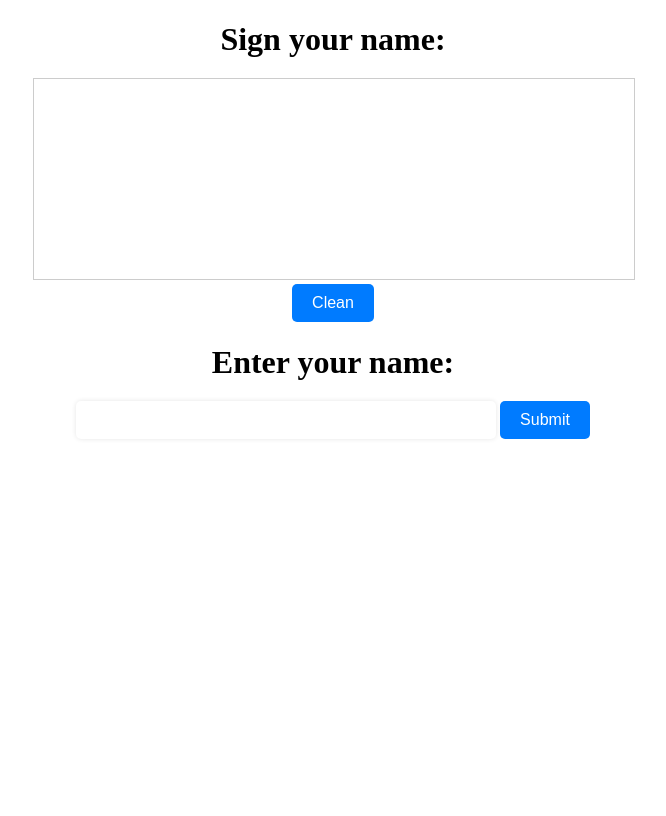
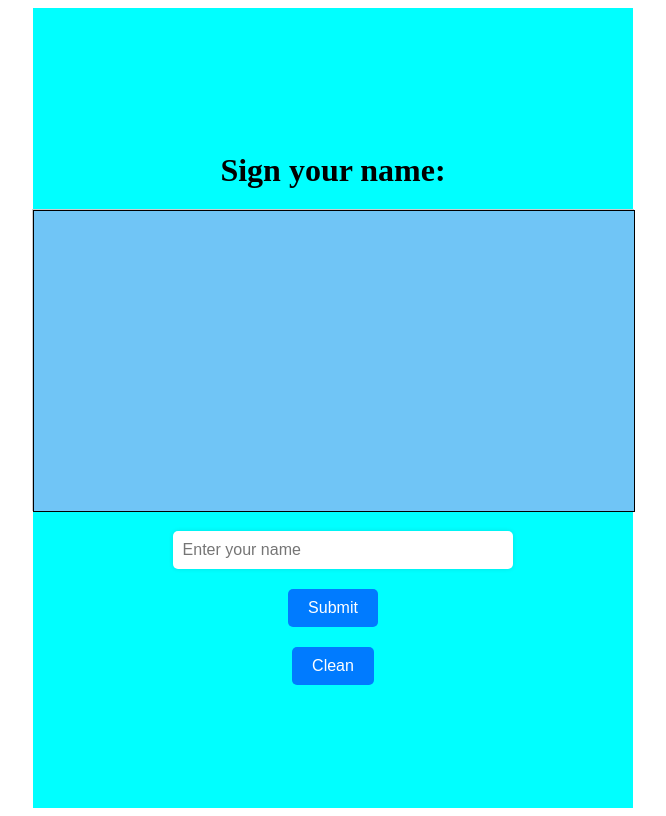
Before and after one commit to mzkyrwt8/topes.sign, a plain HTML site: page index.html in a window 1280 px wide. Shown: the whole page, without its empty margins (307-973 px from the left). Drawn offline with Linux system fonts and the light colour scheme.

Commit message:
Add files via upload

```diff
--- a/index.html
+++ b/index.html
@@ -2,19 +2,22 @@
 <html>
 
 <head>
-    <title>Sign Your Name</title>
-    <link rel="stylesheet" type="text/css" href="style.css">
+    <title>Canvas Drawing</title>
+    <link rel="stylesheet" href="style.css">
 </head>
 
 <body>
     <div class="container">
         <h1>Sign your name:</h1>
-        <canvas id="canvas"></canvas>
+        <div class="canvas-container">
+            <canvas id="canvas"></canvas>
+            <!--   <div class="touch-div" id="touch-div"></div> -->
+        </div>
+        <div>
+            <input type="text" id="name-input" placeholder="Enter your name">
+            <button id="submit-btn">Submit</button>
+        </div>
         <button id="clean-btn">Clean</button>
-        <div id="signature"></div>
-        <h1>Enter your name:</h1>
-        <input type="text" id="name-input">
-        <button id="submit-btn">Submit</button>
     </div>
     <script src="script.js"></script>
 </body>
--- a/script.js
+++ b/script.js
@@ -1,12 +1,12 @@
 const canvas = document.getElementById('canvas');
 const ctx = canvas.getContext('2d');
 const cleanBtn = document.getElementById('clean-btn');
-const signature = document.getElementById('signature');
 const nameInput = document.getElementById('name-input');
 const submitBtn = document.getElementById('submit-btn');
+const touchDiv = document.getElementById('touch-div');
 
 canvas.width = 600;
-canvas.height = 200;
+canvas.height = 300;
 
 let isDrawing = false;
 let lastX = 0;
@@ -32,19 +32,42 @@ canvas.addEventListener('mousedown', (e) => {
 
 canvas.addEventListener('mousemove', draw);
 canvas.addEventListener('mouseup', () => isDrawing = false);
-
-canvas.addEventListener('touchstart', (e) => {
-    isDrawing = true;
-    lastX = e.touches[0].clientX - canvas.offsetLeft;
-    lastY = e.touches[0].clientY - canvas.offsetTop;
+canvas.addEventListener("mouseout", () => isDrawing = false);
+/*
+touchDiv.addEventListener('touchstart', (e) => {
+    e.preventDefault();
+    const touch = e.touches[0];
+    const x = touch.clientX - canvas.offsetLeft;
+    const y = touch.clientY - canvas.offsetTop;
+    const rect = canvas.getBoundingClientRect();
+    const adjustedX = x - rect.left;
+    const adjustedY = y - rect.top;
+    if (adjustedX >= 0 && adjustedX <= canvas.width && adjustedY >= 0 && adjustedY <= canvas.height) {
+        isDrawing = true;
+        lastX = adjustedX;
+        lastY = adjustedY;
+    }
 });
 
-canvas.addEventListener('touchmove', draw);
-canvas.addEventListener('touchend', () => isDrawing = false);
+touchDiv.addEventListener('touchmove', (e) => {
+    e.preventDefault();
+    const touch = e.touches[0];
+    const x = touch.clientX - canvas.offsetLeft;
+    const y = touch.clientY - canvas.offsetTop;
+    const rect = canvas.getBoundingClientRect();
+    const adjustedX = x - rect.left;
+    const adjustedY = y - rect.top;
+    if (isDrawing && adjustedX >= 0 && adjustedX <= canvas.width && adjustedY >= 0 && adjustedY <= canvas.height) {
+        draw({ offsetX: adjustedX, offsetY: adjustedY });
+    }
+});
 
+touchDiv.addEventListener('touchend', () => {
+    isDrawing = false;
+});
+*/
 cleanBtn.addEventListener('click', () => {
     ctx.clearRect(0, 0, canvas.width, canvas.height);
-    signature.innerHTML = '';
     nameInput.value = '';
 });
 
--- a/style.css
+++ b/style.css
@@ -2,6 +2,12 @@
     max-width: 600px;
     margin: 0 auto;
     text-align: center;
+    background-color: aqua;
+    display: flex;
+    flex-direction: column;
+    align-items: center;
+    justify-content: center;
+    height: 100vh;
 }
 
 h1 {
@@ -10,6 +16,7 @@ h1 {
 
 canvas {
     border: 1px solid #ccc;
+    background-color: rgb(112, 197, 246);
 }
 
 button {
@@ -24,12 +31,6 @@ button {
 
 button:hover {
     background-color: #0069d9;
-}
-
-#signature {
-    margin-top: 20px;
-    font-size: 20px;
-    font-weight: bold;
 }
 
 #name-input {
@@ -49,8 +50,38 @@ button:hover {
     border: none;
     border-radius: 5px;
     cursor: pointer;
+    margin-bottom: 20px;
 }
 
 #submit-btn:hover {
     background-color: #0069d9;
 }
+
+.canvas-container {
+    position: relative;
+    width: 100%;
+    height: 300px;
+    border: 1px solid #ccc;
+    margin-bottom: 20px;
+}
+
+.canvas-container canvas {
+    position: absolute;
+    top: 0;
+    left: 0;
+    width: 100%;
+    height: 300px;
+    border: 1px solid #000000;
+}
+
+.touch-div {
+    position: absolute;
+    top: 0;
+    left: 0;
+    width: 100%;
+    height: 100%;
+    display: flex;
+    justify-content: center;
+    align-items: center;
+    z-index: 1;
+}
```
Also changed, not shown: 1 other file.
